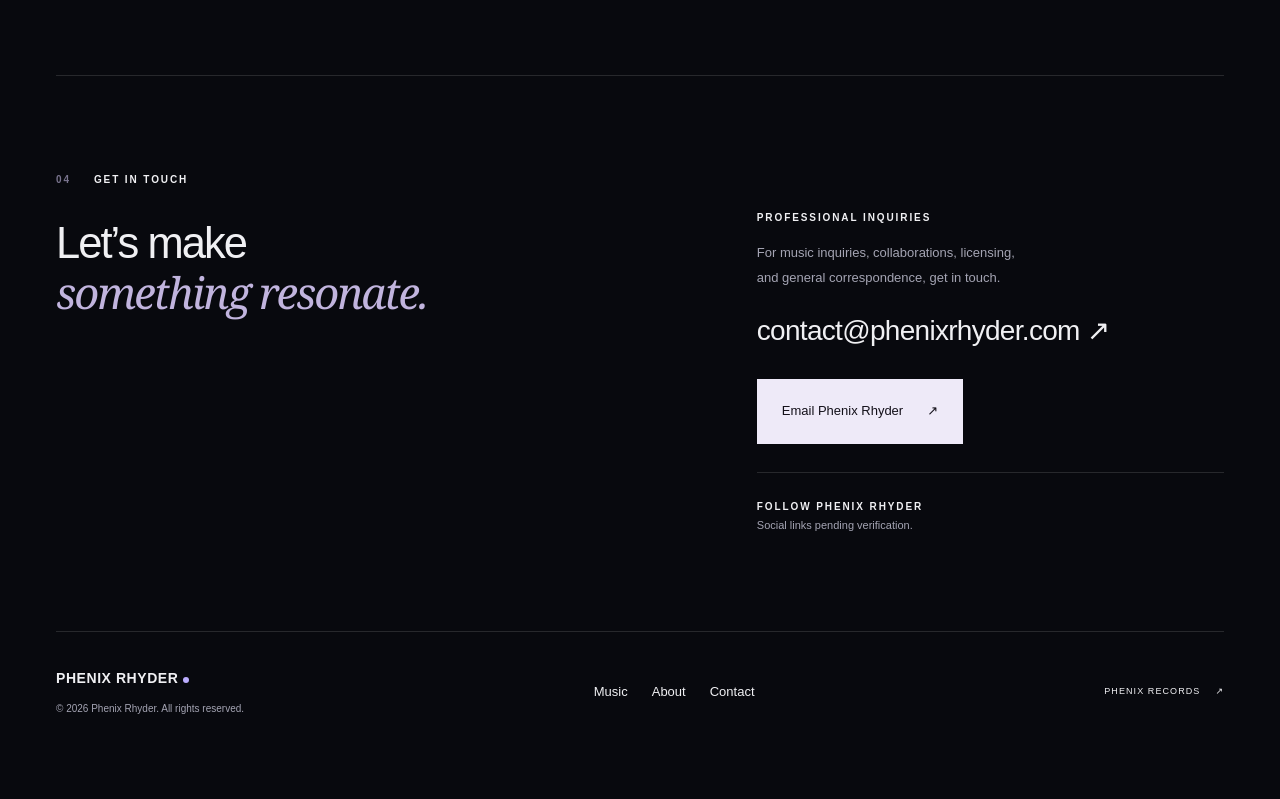
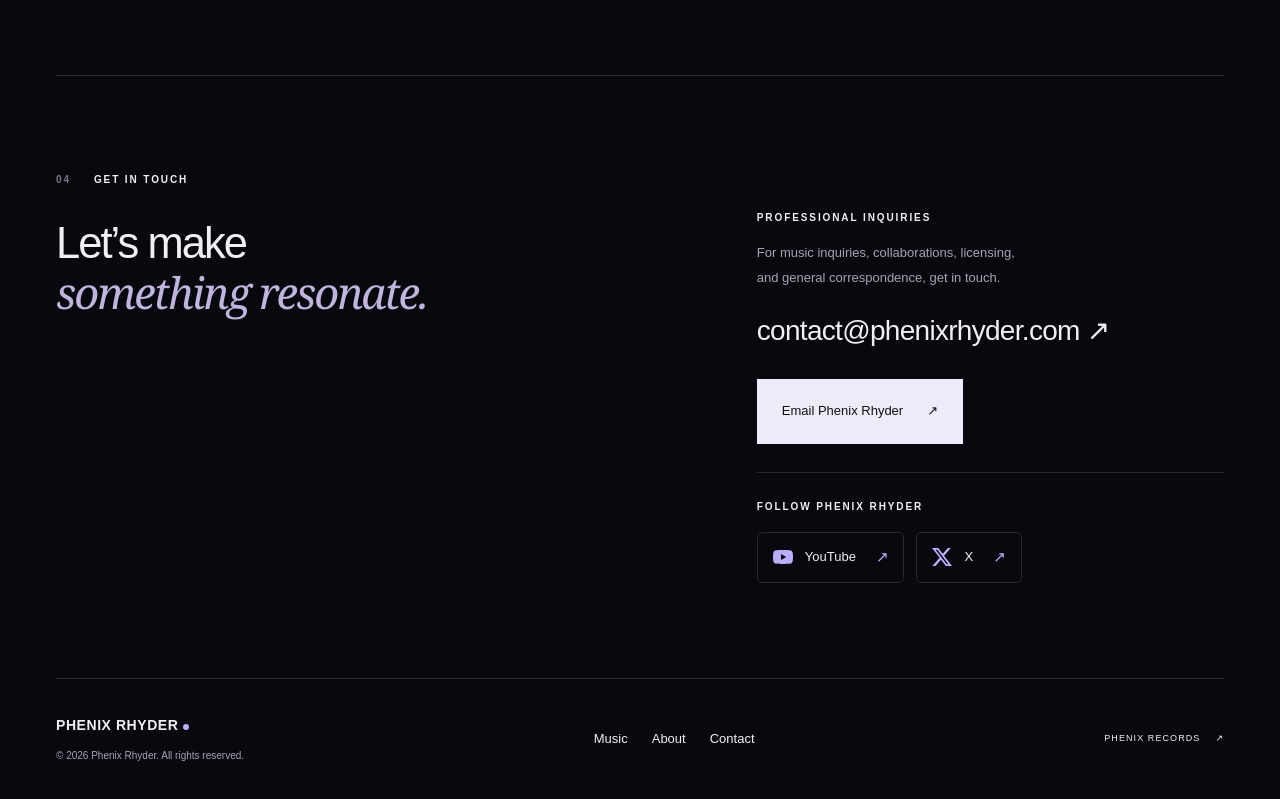
Before and after one commit to phenixrhyder/phenix-rhyder-music, a Next.js app: page / in a window 1280 px wide. Shown: the part 3344-4143 px from the top of the page. Before the commit the page ends 4096 px from the top, so only its background shows below. Built offline with nearby package versions, Linux system fonts and the light colour scheme.

Commit message:
Add official YouTube and X follow links with accessible icons

```diff
--- a/app/page.tsx
+++ b/app/page.tsx
@@ -1,7 +1,7 @@
 import { ReleaseGrid } from '@/components/release-grid';
 import { artistStructuredData } from '@/content/structured-data';
 import { site } from '@/content/site';
-import { Arrow, SectionLabel, VerifiedLink } from '@/components/ui';
+import { Arrow, SectionLabel, VerifiedLink, SocialLink } from '@/components/ui';
 const nav = [['Music', '#music'], ['About', '#about'], ['Contact', '#contact']];
 export default function Home() {
   return <>
@@ -20,7 +20,7 @@ export default function Home() {
         <div className="about-copy approved-biography">{site.biography.split('\n\n').map((paragraph, index) => <p className={index === 0 ? 'intro' : 'muted bio'} key={paragraph}>{paragraph}</p>)}<div className="genre-tags">{['Ambient', 'Lo-fi', 'Experimental', 'Alternative', 'Indie', 'Electronic'].map(genre => <span key={genre}>{genre}</span>)}</div></div>
       </section>
       <section id="label" className="label-section shell"><p className="eyebrow">THE LABEL</p><div className="label-wordmark">PHENIX<span>RECORDS</span><span className="label-symbol" aria-hidden="true">◎</span></div><p className="muted">Independent artist. Independent label.</p></section>
-      <section id="contact" className="shell section contact-grid" aria-labelledby="contact-title"><div><SectionLabel number="04">GET IN TOUCH</SectionLabel><h2 id="contact-title">Let’s make<br /><span className="serif">something resonate.</span></h2></div><div className="contact-copy"><p className="eyebrow">PROFESSIONAL INQUIRIES</p><p className="muted contact-description">For music inquiries, collaborations, licensing, and general correspondence, get in touch.</p><a className="contact-email" href={`mailto:${site.email}`}>{site.email} <Arrow /></a><a className="button contact-action" href={`mailto:${site.email}`}>Email Phenix Rhyder <Arrow /></a><div className="socials"><p className="eyebrow">FOLLOW PHENIX RHYDER</p>{site.socials.length ? site.socials.map(social => <VerifiedLink key={social.name} url={social.url}>{social.name}</VerifiedLink>) : <p className="muted small">Social links pending verification.</p>}</div></div></section>
+      <section id="contact" className="shell section contact-grid" aria-labelledby="contact-title"><div><SectionLabel number="04">GET IN TOUCH</SectionLabel><h2 id="contact-title">Let’s make<br /><span className="serif">something resonate.</span></h2></div><div className="contact-copy"><p className="eyebrow">PROFESSIONAL INQUIRIES</p><p className="muted contact-description">For music inquiries, collaborations, licensing, and general correspondence, get in touch.</p><a className="contact-email" href={`mailto:${site.email}`}>{site.email} <Arrow /></a><a className="button contact-action" href={`mailto:${site.email}`}>Email Phenix Rhyder <Arrow /></a><div className="socials"><p className="eyebrow">FOLLOW PHENIX RHYDER</p><div className="social-links">{site.socials.map(social => <SocialLink key={social.name} name={social.name} url={social.url} />)}</div></div></div></section>
     </main>
     <footer className="shell footer"><div><a className="footer-brand" href="#">PHENIX RHYDER<span className="brand-dot" /></a><p className="small muted">© {new Date().getFullYear()} Phenix Rhyder. All rights reserved.</p></div><nav aria-label="Footer navigation" className="flex gap-6">{nav.map(([label, href]) => <a href={href} key={label}>{label}</a>)}</nav><a href="#label" className="footer-label">PHENIX RECORDS <Arrow /></a></footer>
   </>;
--- a/components/ui.tsx
+++ b/components/ui.tsx
@@ -8,3 +8,11 @@ export function SectionLabel({ number, children }: { number: string; children: R
 export function VerifiedLink({ url, children, className = '' }: { url: string | null; children: ReactNode; className?: string }) {
   return url ? <a className={className} href={url} target="_blank" rel="noopener noreferrer">{children}<Arrow /></a> : <span className={`${className} pending`}>{children}<span className="pending-label">Link pending verification</span></span>;
 }
+
+export function SocialLink({ name, url }: { name: string; url: string }) {
+  return <a className="social-link" href={url} target="_blank" rel="noopener noreferrer" aria-label={`Phenix Rhyder on ${name} (opens in a new tab)`}>
+    <svg viewBox="0 0 24 24" width="20" height="20" fill="currentColor" aria-hidden="true" focusable="false">
+      {name === 'YouTube' ? <path d="M23.5 6.2a3 3 0 0 0-2.1-2.1C19.5 3.6 12 3.6 12 3.6s-7.5 0-9.4.5A3 3 0 0 0 .5 6.2 31.3 31.3 0 0 0 0 12a31.3 31.3 0 0 0 .5 5.8 3 3 0 0 0 2.1 2.1c1.9.5 9.4.5 9.4.5s7.5 0 9.4-.5a3 3 0 0 0 2.1-2.1A31.3 31.3 0 0 0 24 12a31.3 31.3 0 0 0-.5-5.8ZM9.6 15.6V8.4l6.3 3.6-6.3 3.6Z" /> : <path d="M18.9 1.2h3.7l-8.1 9.3L24 22.8h-7.4l-5.8-7.6-6.7 7.6H.4l8.7-10L0 1.2h7.6l5.3 7 6-7Zm-1.3 19.4h2L6.5 3.3H4.3l13.3 17.3Z" />}
+    </svg><span>{name}</span><Arrow />
+  </a>;
+}
--- a/content/site.ts
+++ b/content/site.ts
@@ -25,5 +25,8 @@ export const site = {
     { title: 'Rich and Famous', type: 'Single', artwork: '/artwork/rich-and-famous.jpg', width: 1254, height: 1254, url: 'https://music.apple.com/us/album/rich-and-famous-single/6828209227' as string | null, slug: 'rich-and-famous', spotifyUrl: 'https://open.spotify.com/album/2hS5J8ZFhHsh2JIl8pgAWC', spotifyEmbedUrl: 'https://open.spotify.com/embed/album/2hS5J8ZFhHsh2JIl8pgAWC?utm_source=oembed', appleEmbedUrl: 'https://embed.music.apple.com/us/album/rich-and-famous-single/6828209227' },
     { title: 'Lost in Ohio', type: 'Single', artwork: '/artwork/lost-in-ohio.jpg', width: 1080, height: 1080, url: 'https://music.apple.com/us/album/lost-in-ohio-single/1833474700' as string | null, slug: 'lost-in-ohio', spotifyUrl: 'https://open.spotify.com/album/5nqKoSnr9lRUw4sFc5pFUV', spotifyEmbedUrl: 'https://open.spotify.com/embed/album/5nqKoSnr9lRUw4sFc5pFUV?utm_source=oembed', appleEmbedUrl: 'https://embed.music.apple.com/us/album/lost-in-ohio-single/1833474700' },
   ],
-  socials: [] as { name: string; url: string }[],
+  socials: [
+    { name: 'YouTube', url: 'https://www.youtube.com/channel/UCBnLNK0lWirXcviF3whqUbg' },
+    { name: 'X', url: 'https://x.com/phenix_rhyder' },
+  ],
 };
--- a/content/structured-data.ts
+++ b/content/structured-data.ts
@@ -14,7 +14,7 @@ export const artistStructuredData = {
       url: site.url,
       description: site.description,
       genre: ['Ambient', 'Lo-fi', 'Experimental', 'Alternative', 'Indie', 'Electronic'],
-      sameAs: site.platforms.flatMap(platform => platform.url ? [platform.url] : []),
+      sameAs: [...new Set([...site.platforms.flatMap(platform => platform.url ? [platform.url] : []), ...site.socials.map(social => social.url)])],
       album: site.releases.map(release => ({ '@id': `${site.url}/#${release.slug}` })),
     },
     { '@type': 'Organization', '@id': labelId, name: 'Phenix Records' },
```
Also changed, not shown: app/globals.css, 1 other file (tests, documents, lock files or other folders).
